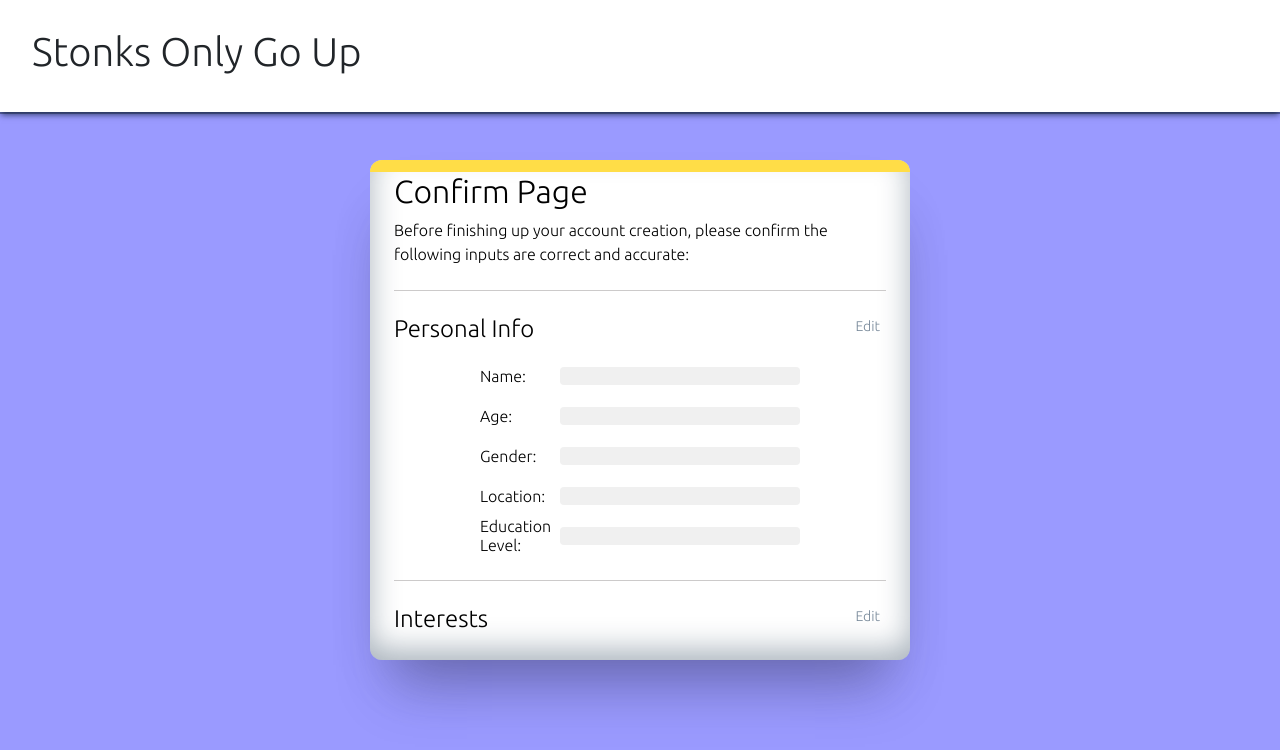
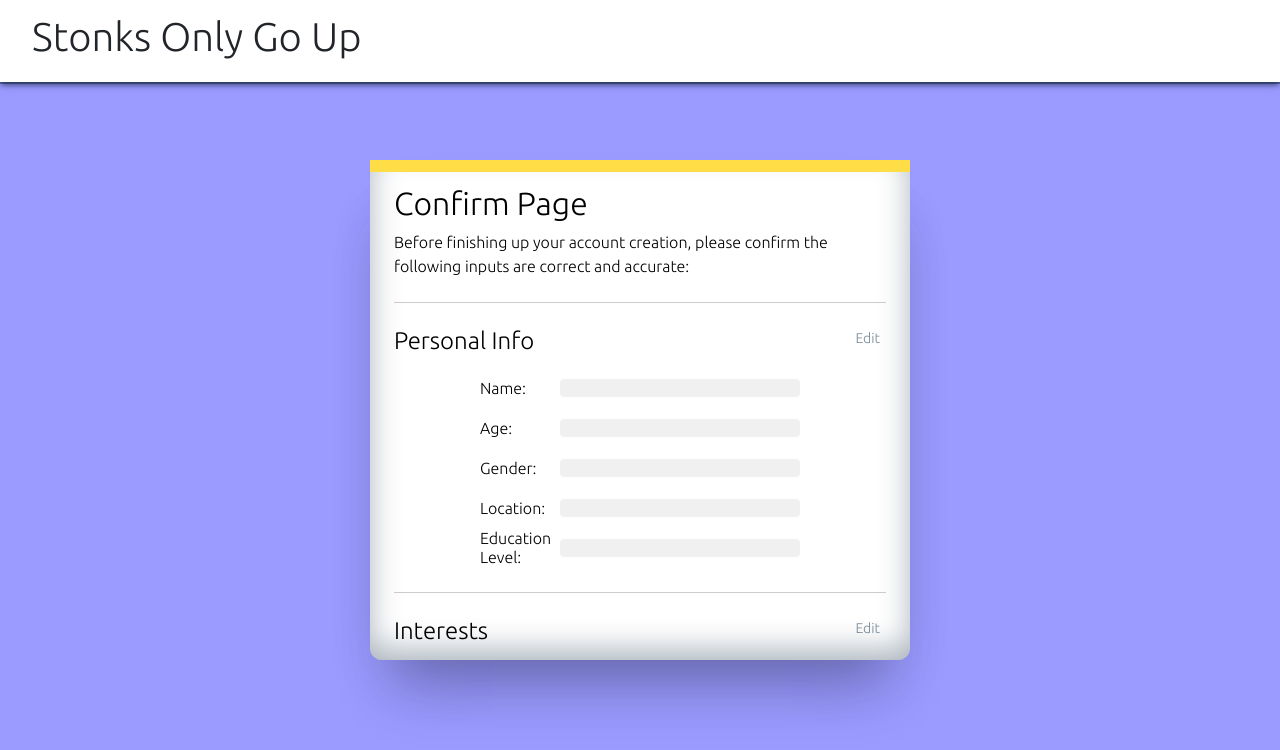
Before and after one commit to giovanniCL/stonks-only-go-up, a React (Create React App) app in the folder stonks-only-go-up/: page /setup/confirm in a window 1280 px wide. Shown: the top 750 px of the page. Built offline with nearby package versions, Linux system fonts and the light colour scheme.

Commit message:
stonk overflow design setup

```diff
--- a/stonks-only-go-up/src/Components/Setup/SetupConfirmPage.js
+++ b/stonks-only-go-up/src/Components/Setup/SetupConfirmPage.js
@@ -36,10 +36,11 @@ async function saveDB(flops){
         user_name: authData.user_name
     }
 
-   return await axios.post('/setup/confirm', info)
+   await axios.post('/setup/confirm', info)
+   props.history.push('/dashboard')
 }
     return (
-        <div>
+        <div className="setup-inner-scroll-confirm">
             <h1 className="setup-header">Confirm Page</h1>
             <p>Before finishing up your account creation, please confirm the following inputs are correct and accurate:</p>
             <div className="confirm-input-divider" />
@@ -113,7 +114,6 @@ async function saveDB(flops){
                 <button className="back-setup-path-button" onClick={() => props.history.push('/setup/profile-picture')}>Back</button>
                 <button className="go-setup-path-button" onClick={() => {
                     saveDB(props);
-                    props.history.push('/')
                 }}>Finish Setup</button>
             </div>
         </div >
--- a/stonks-only-go-up/src/Components/Setup/SetupStonkPage.js
+++ b/stonks-only-go-up/src/Components/Setup/SetupStonkPage.js
@@ -74,13 +74,14 @@ const SetupStonkPage = (props) => {
     }, [props.deepInterestList, props.setupForm])
 
     return (
-        <div>
+        <>
+            <div className="setup-inner-scroll">
                 <h1 className="setup-header">Stonk Page</h1>
                 <p className="setup-description">Please select the following stonks you wish to start following:</p>
 
 
                 <div>
-                <h3>Suggested Stonks</h3>
+                    <h3 className="stonk-subheader">Suggested Stonks...</h3>
                     <ul className="stonk-list">
                         {stonkFullList.map((eachStonk, eachInterestIndex) => {
                             return (
@@ -99,7 +100,7 @@ const SetupStonkPage = (props) => {
                     </ul>
                 </div>
                 <div>
-                <h3>Other Stonks</h3>
+                    <h3 className="stonk-subheader">Other Stonks...</h3>
                     <ul className="stonk-list">
                         {notSuggestedStonks.map((eachStonk, eachInterestIndex) => {
                             return (
@@ -119,6 +120,10 @@ const SetupStonkPage = (props) => {
                 </div>
 
 
+
+            </div>
+
+            <div className="fade-design"></div>
             <div className="setup-directory">
                 <button
                     className="back-setup-path-button"
@@ -139,7 +144,7 @@ const SetupStonkPage = (props) => {
                     Continue
                 </button>
             </div>
-        </div>
+        </>
     )
 }
 export default SetupStonkPage
--- a/stonks-only-go-up/src/SetupDesign.scss
+++ b/stonks-only-go-up/src/SetupDesign.scss
@@ -2,7 +2,7 @@
 
 /* <--- Main Setup Wrappers ---> */
 .setup-page-wrapper {
-  height: 100vh;
+  height: calc(100vh - 82px);
   display: flex;
   justify-content: center;
 }
@@ -12,7 +12,7 @@
   top: 0;
   left: 0;
   width: 100%;
-  height: 112px;
+  height: 82px;
   display: inline-flex;
   align-items: center;
   box-shadow: rgba(6, 24, 44, 0.4) 0px 0px 0px 2px, rgba(6, 24, 44, 0.65) 0px 4px 6px -1px,
@@ -28,8 +28,7 @@
   margin-top: 80px;
   max-width: 540px;
   height: 500px;
-  padding: 12px 24px 12px;
-  overflow-y: scroll;
+  padding: 12px 24px 72px;
   position: relative;
   background: white;
   border-radius: 12px;
@@ -39,6 +38,26 @@
 
   .location-input {
     height: 32px;
+  }
+
+  .setup-inner-scroll {
+    overflow-y: scroll;
+    position: relative;
+    height: 100%;
+    padding-bottom: 24px;
+  }
+  .setup-inner-scroll-confirm {
+    overflow-y: scroll;
+    position: relative;
+    height: calc(100% + 72px);
+  }
+  .fade-design {
+    content: "";
+    z-index: 99999999999;
+    margin-top: -30px;
+    height: 30px;
+    position: relative;
+    background: linear-gradient(to top, rgba(250, 250, 250, 1) 0%, rgba(250, 250, 250, 0) 100%);
   }
 
   input:focus {
@@ -67,6 +86,7 @@
   .setup-description-initial {
   }
   .setup-header {
+    padding-top: 12px;
     font-size: 32px;
   }
   .setup-description {
@@ -171,6 +191,10 @@
   }
 
   /* <--- Stonk Suggest Uploads ---> */
+  .stonk-subheader {
+    font-size: 18px;
+    color: rgb(147, 52, 224);
+  }
   .stonk-list {
     padding: 0;
     margin: 0;
@@ -179,8 +203,6 @@
     position: relative;
     flex-wrap: wrap;
     justify-content: flex-start;
-    max-height: 320px;
-    overflow-y: scroll;
   }
   .stonk-list > .each-stonk-item > .stonk-bttn {
     margin: 0px 6px 12px;
@@ -231,6 +253,7 @@
     margin-top: 8px;
     border-radius: 4px;
     width: 220px;
+    height: 42px;
   }
 
   /* <--- Final Confirm Uploads & Checks ---> */
```
Lines whose indentation alone changed are shown as unchanged.
